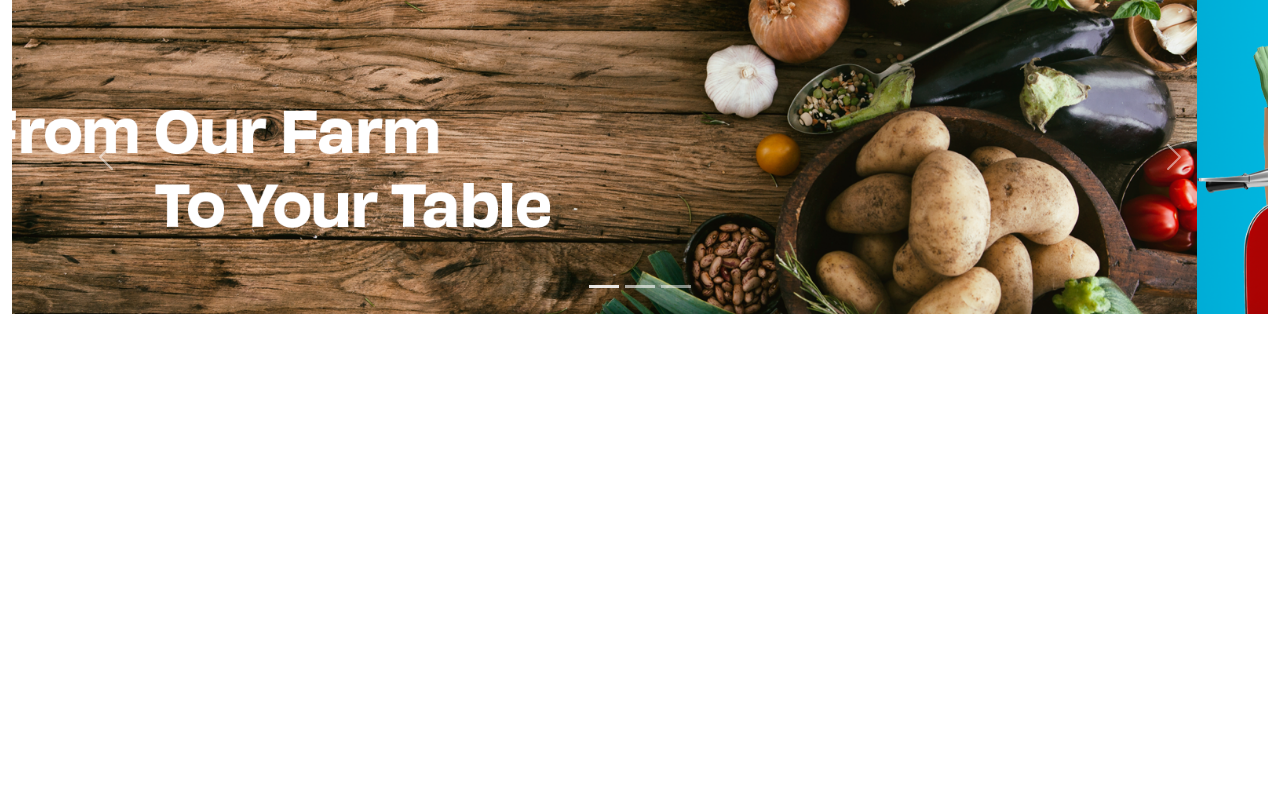
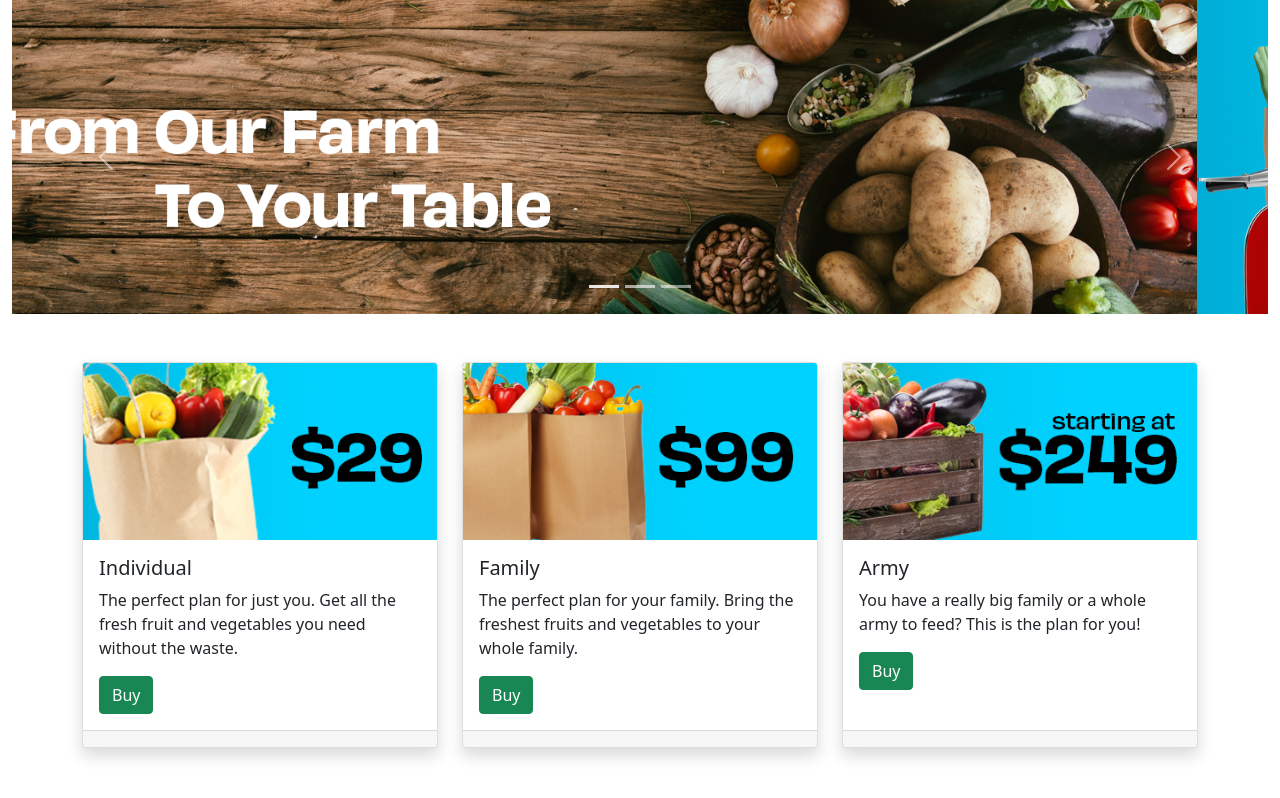
Before and after one commit to jmwick01/PricingPage, a plain HTML site: page index.html in a window 1280 px wide. Drawn offline with nearby package versions, Linux system fonts and the light colour scheme.

Commit message:
Update index.html
Added cards below the carousel

```diff
--- a/index.html
+++ b/index.html
@@ -40,6 +40,61 @@
                 <span class="visually-hidden">Next</span>
             </button>
         </div>
+        <div class="container pt-5">
+            <div class="row row-cols-1 row-cols-md-3 g-4">
+                <div class="col">
+                    <div class="card h-100 shadow">
+                        <img src="/img/indplan.png" class="card-img-top" alt="Individual Plan">
+                        <div class="card-body">
+                            <h5 class="card-title">
+                                Individual
+                            </h5>
+                            <p class="card-text">
+                                The perfect plan for just you. Get all the fresh fruit and vegetables you need without the waste.
+                            </p>
+                            <a href="#" class="btn btn-success">Buy</a>
+                        </div>
+                        <div class="card-footer">
+                            <small class="text-muted"></small>
+                        </div>
+                    </div>
+                </div>
+                <div class="col">
+                    <div class="card h-100 shadow">
+                        <img src="/img/FamilyPlan.png" class="card-img-top" alt="Family Plan">
+                        <div class="card-body">
+                            <h5 class="card-title">
+                                Family
+                            </h5>
+                            <p class="card-text">
+                                The perfect plan for your family. Bring the freshest fruits and vegetables to your whole family.
+                            </p>
+                            <a href="#" class="btn btn-success">Buy</a>
+                        </div>
+                        <div class="card-footer">
+                            <small class="text-muted"></small>
+                        </div>
+                    </div>
+                </div>
+                <div class="col">
+                    <div class="card h-100 shadow">
+                        <img src="/img/armyplan.png" class="card-img-top" alt="Army Plan">
+                        <div class="card-body">
+                            <h5 class="card-title">
+                                Army
+                            </h5>
+                            <p class="card-text">
+                                You have a really big family or a whole army to feed? This is the plan for you!
+                            </p>
+                            <a href="#" class="btn btn-success">Buy</a>
+                        </div>
+                        <div class="card-footer">
+                            <small class="text-muted"></small>
+                        </div>
+                    </div>
+                </div>
+            </div>
+        </div>
     </div>
 
     <!-- Bootstrap JS -->
```
